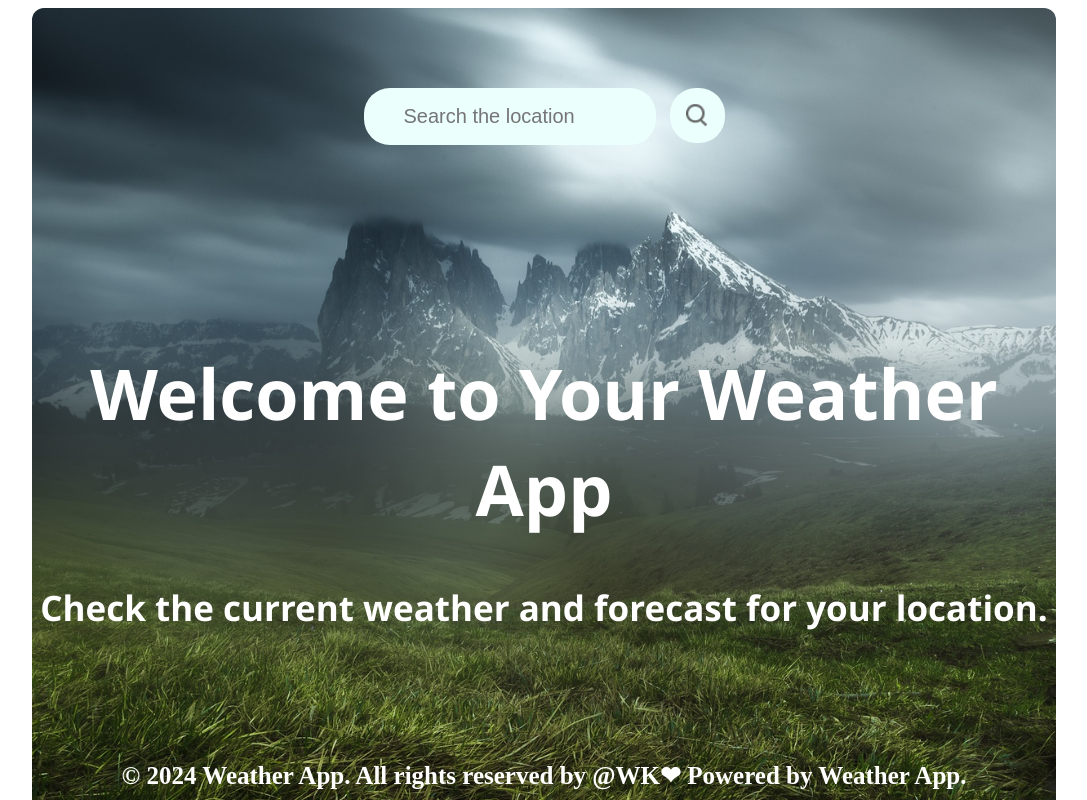
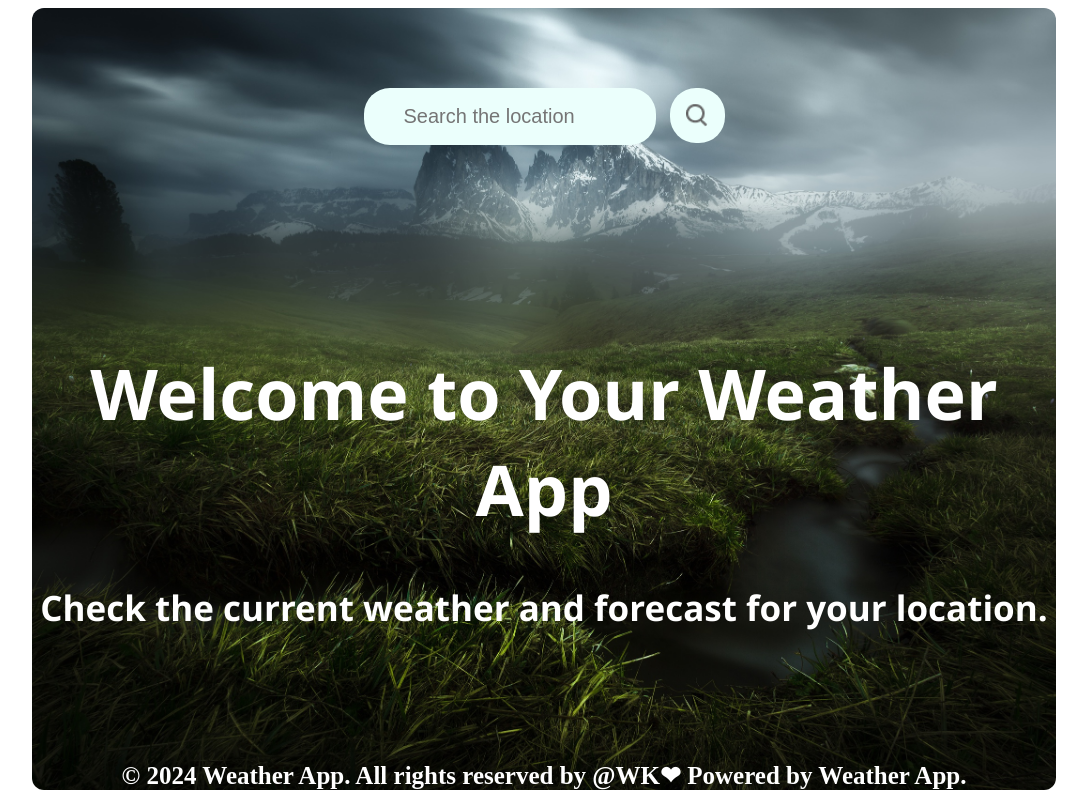
Before and after one commit to wasimkhanktr/WeatherApp-created-By-React-js, a React (Create React App) app: page / in a window 1280 px wide. Shown: the top 800 px of the page, without its empty margins (96-1183 px from the left). Built offline with nearby package versions, Linux system fonts and the light colour scheme.

Commit message:
Update weatherApp.css

```diff
--- a/src/Components/Weather App/weatherApp.css
+++ b/src/Components/Weather App/weatherApp.css
@@ -1,7 +1,8 @@
 
 .container {
   width: 80vw;
-  height: 170vh;
+  min-height: 100hv;
+  height: auto;
   margin: auto;
   border-radius: 12px;
   background-image: url('/public/Assets/bc.jpg');
```
